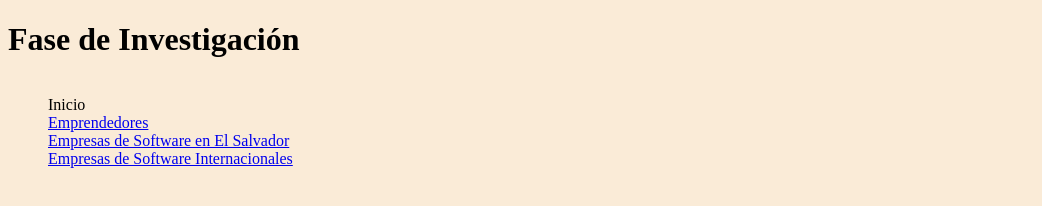
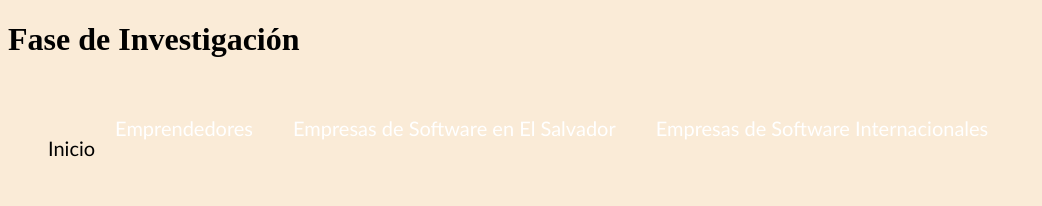
Before and after one commit to AmarisOsorio/Perfil1_Ama, a plain HTML site: page Index.html in a window 1280 px wide. Shown: the whole page, without its empty margins (0-1042 px from the left). Drawn offline with Linux system fonts and the light colour scheme.

Commit message:
termine la primera version del nav

```diff
--- a/CSS/style.css
+++ b/CSS/style.css
@@ -10,3 +10,20 @@ nav ul{
     list-style: none;
     overflow: hidden;
 }
+
+nav ul li{
+    float: left;
+    font-family:'Gill Sans', 'Gill Sans MT', Calibri, 'Trebuchet MS', sans-serif;
+    font-size: 20px;
+}
+
+nav ul li a{
+    display: block;
+    padding: 20px;
+    color:#fff;
+    text-decoration: none;
+}
+
+nav ul li:hover{
+    background: #eca203;
+}
```
